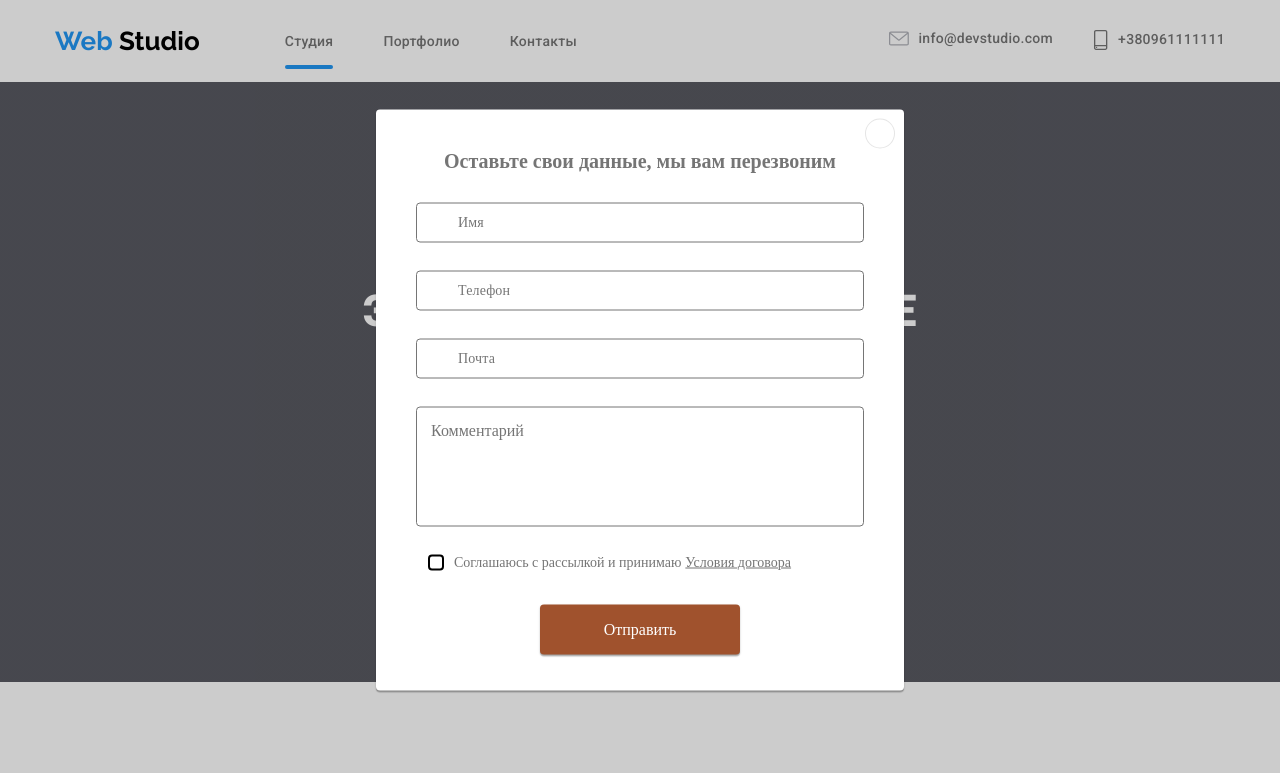
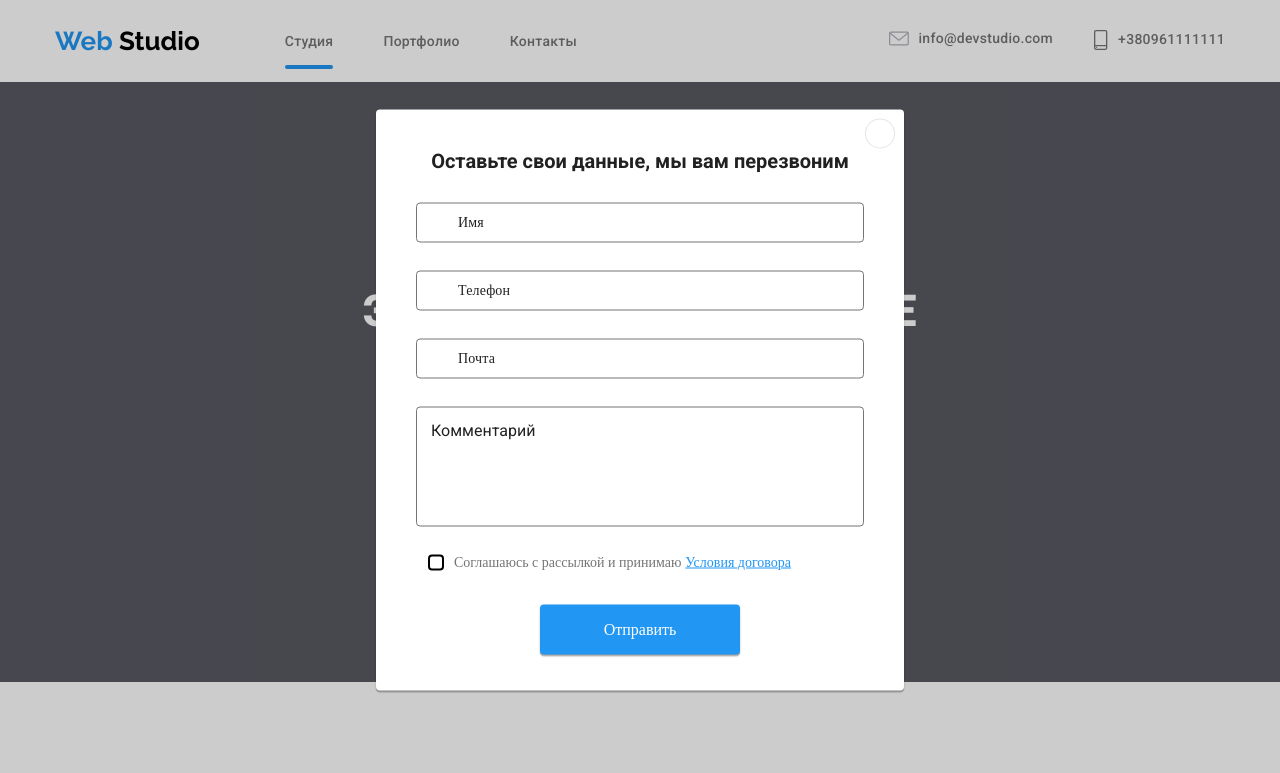
Before and after one commit to Filfilop/goit-markup-hw-06, a plain HTML site: page index.html in a window 1280 px wide. Both pictures are taken after a click on the button "Заказать услугу". Shown: the top 773 px of the page. Drawn offline with Linux system fonts and the light colour scheme.

Commit message:
увет и шрифт

```diff
--- a/css/styles.css
+++ b/css/styles.css
@@ -926,7 +926,7 @@ a:hover .porfolio-section-two-text-two {
   left: 42px;
   transform: translateY(-50%);
   transition: transform 250ms cubic-bezier(0.4, 0, 0.2, 1);
-
+  color: #212121;
   font-size: 14px;
   line-height: 1.14;
   letter-spacing: 0.01em;
@@ -959,10 +959,12 @@ a:hover .porfolio-section-two-text-two {
 }
 
 .textarea-label {
+  font-family: Roboto;
   position: absolute;
   top: 15px;
   left: 15px;
   transition: 250ms cubic-bezier(0.4, 0, 0.2, 1);
+  color: #212121;
 }
 
 .textarea-div:focus-within > .textarea-label,
@@ -1039,7 +1041,7 @@ a:hover .porfolio-section-two-text-two {
 .checkbox-link {
   display: inline-block;
   text-decoration: underline;
-  color: var(--accent-color);
+  color: #2196f3;
   padding-left: 4px;
 }
 
@@ -1081,7 +1083,7 @@ a:hover .porfolio-section-two-text-two {
   width: 200px;
   height: 50px;
 
-  background-color: sienna;
+  background-color: #2196f3;
   color: #ffffff;
   box-shadow: 0px 2px 1px rgba(0, 0, 0, 0.2), 0px 1px 1px rgba(0, 0, 0, 0.14),
     0px 1px 3px rgba(0, 0, 0, 0.12);
@@ -1098,6 +1100,8 @@ a:hover .porfolio-section-two-text-two {
 
 .modal-b {
   display: block;
+  font-family: Roboto;
+  color: #212121;
   margin-bottom: 30px;
   font-weight: 700;
   line-height: 1.15;
```
Also changed, not shown: 1 other file.
